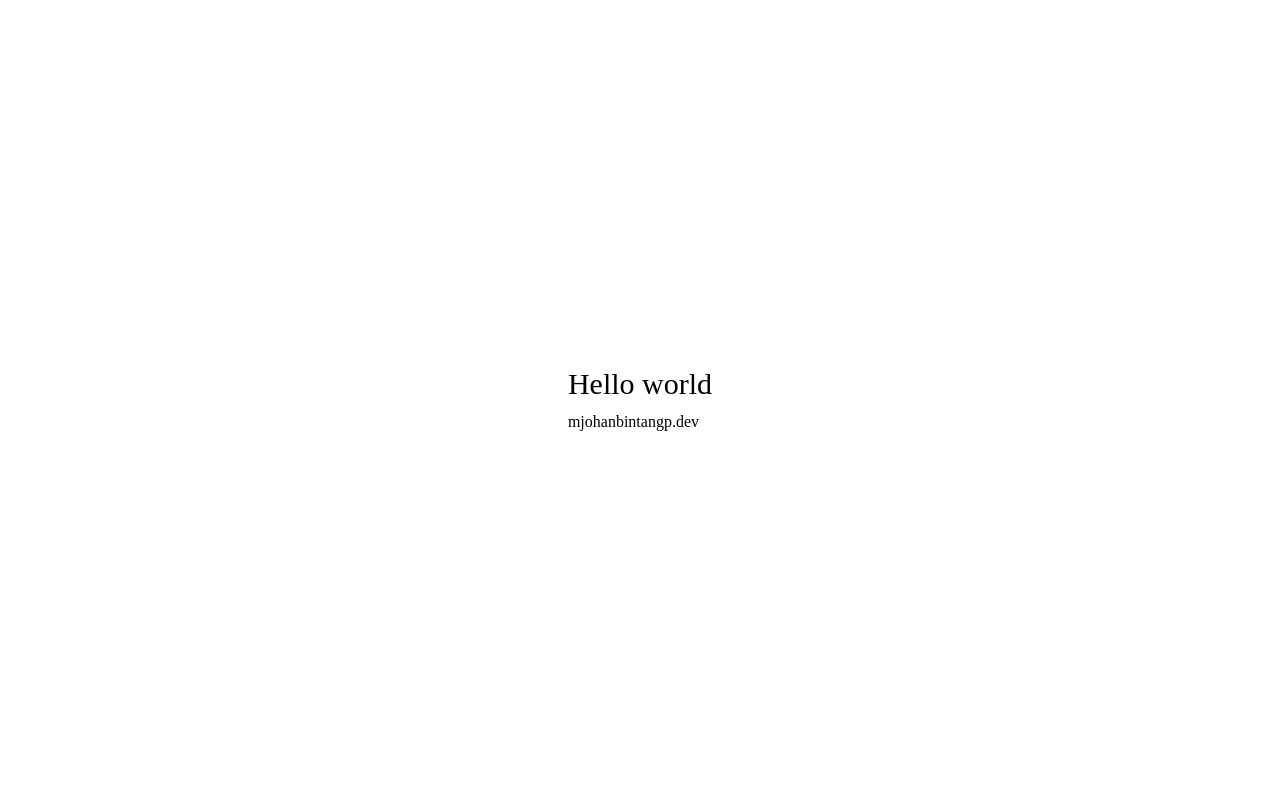
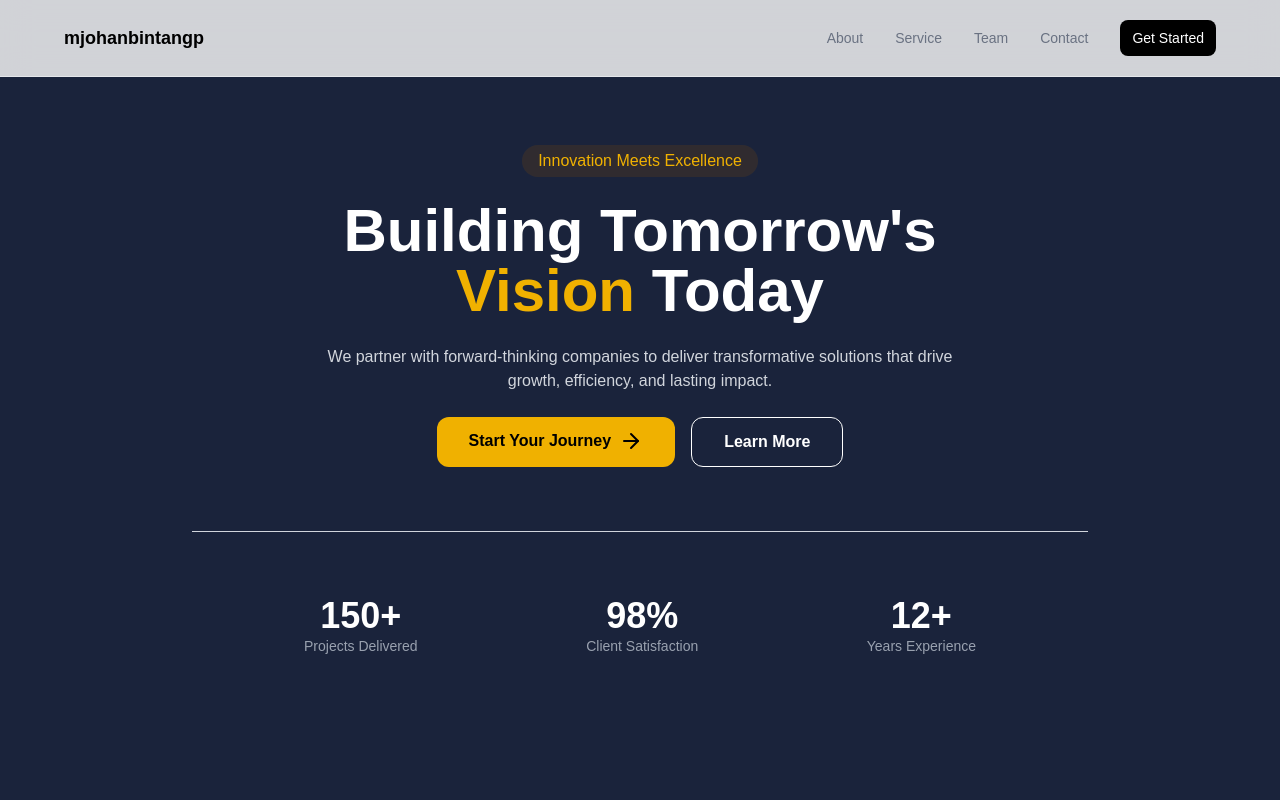
Before and after one commit to MJohanBintangP/learning2, a React (Vite) app: page / in a window 1280 px wide. Shown: the top 800 px of the page. Built offline with nearby package versions, Linux system fonts and the light colour scheme.

Commit message:
add navbar + hero section

```diff
--- a/package.json
+++ b/package.json
@@ -11,6 +11,7 @@
   },
   "dependencies": {
     "@tailwindcss/vite": "^4.1.18",
+    "lucide-react": "^0.561.0",
     "react": "^19.2.0",
     "react-dom": "^19.2.0",
     "tailwindcss": "^4.1.18"
--- a/src/App.tsx
+++ b/src/App.tsx
@@ -1,12 +1,13 @@
+import Navbar from './components/Navbar';
+import Hero from './components/Hero';
+import About from './components/About';
+
 export default function App() {
   return (
-    <main className="w-screen min-h-screen flex justify-center items-center font-[poppins]">
-      <div className="flex flex-col gap-2">
-        <h1 className="text-3xl font-medium">Hello world</h1>
-        <a className="transition-all duration-300 hover:text-gray-300 font-medium text-md" target="_blank" href="https://mjohanbintangp.dev/">
-          mjohanbintangp.dev
-        </a>
-      </div>
+    <main className="min-h-screen font-[sans-serif] overflow-x-hidden">
+      <Navbar />
+      <Hero />
+      <About />
     </main>
   );
 }
--- /dev/null
+++ b/src/components/About.tsx
@@ -0,0 +1,7 @@
+export default function About() {
+  return (
+    <section className="min-h-screen flex justify-center items-center">
+      <h1 className="text-black">about</h1>
+    </section>
+  );
+}
--- /dev/null
+++ b/src/components/Hero.tsx
@@ -0,0 +1,44 @@
+import { ArrowRight } from 'lucide-react';
+
+export default function Hero() {
+  const Persentage = [
+    {
+      number: '150+',
+      desc: 'Projects Delivered',
+    },
+    {
+      number: '98%',
+      desc: 'Client Satisfaction',
+    },
+    {
+      number: '12+',
+      desc: 'Years Experience',
+    },
+  ];
+
+  return (
+    <section className="bg-[#1A233B] min-h-screen flex flex-col justify-center items-center">
+      <div className="bg-yellow-800/20 text-yellow-500 font-medium rounded-full py-1 px-4 mb-6">Innovation Meets Excellence</div>
+      <h1 className="text-white max-w-3xl text-center font-semibold text-4xl md:text-6xl mb-6">
+        Building Tomorrow's <span className="text-yellow-500">Vision</span> Today
+      </h1>
+      <p className="text-gray-300 max-w-lg md:max-w-2xl font-medium text-center mb-6">We partner with forward-thinking companies to deliver transformative solutions that drive growth, efficiency, and lasting impact.</p>
+      <div className="flex flex-col md:flex-row gap-4">
+        <button className="cursor-pointer hover:-translate-y-0.5 duration-300 transition-all bg-yellow-500 hover:bg-yellow-600 text-black font-semibold rounded-xl px-8 py-3 flex gap-2">
+          Start Your Journey
+          <ArrowRight />
+        </button>
+        <button className="hover:bg-white/10 cursor-pointer transition-all duration-300 text-white font-semibold border border-white rounded-xl px-8 py-3">Learn More</button>
+      </div>
+      <hr className="text-gray-300 w-lg md:w-4xl my-16" />
+      <div className="flex justify-between w-md md:w-2xl">
+        {Persentage.map((p) => (
+          <div className="flex flex-col items-center">
+            <div className="text-white font-semibold text-4xl">{p.number}</div>
+            <div className="text-gray-400 text-sm">{p.desc}</div>
+          </div>
+        ))}
+      </div>
+    </section>
+  );
+}
--- /dev/null
+++ b/src/components/Navbar.tsx
@@ -0,0 +1,45 @@
+import { Menu, X } from 'lucide-react';
+import { useState } from 'react';
+
+export default function Navbar() {
+  const [Open, setOpen] = useState(false);
+
+  return (
+    <nav className="fixed top-0 z-99 w-full py-5 bg-white/80 backdrop-blur-lg border-b border-b-gray-200">
+      <div className="flex items-center justify-between px-6 md:px-16 ">
+        <h1 className="text-lg font-semibold">mjohanbintangp</h1>
+        <ul className="hidden md:flex items-center gap-8">
+          <a href="#about" className="text-sm text-gray-500 hover:text-black transition-all">
+            About
+          </a>
+          <a href="#service" className="text-sm text-gray-500 hover:text-black transition-all">
+            Service
+          </a>
+          <a href="#team" className="text-sm text-gray-500 hover:text-black transition-all">
+            Team
+          </a>
+          <a href="#contact" className="text-sm text-gray-500 hover:text-black transition-all">
+            Contact
+          </a>
+          <button className="cursor-pointer bg-black hover:bg-black/80 rounded-lg px-3 py-2 text-sm text-white">Get Started</button>
+        </ul>
+        <button onClick={() => setOpen(!Open)} className="cursor-pointer flex md:hidden">
+          {Open ? <X /> : <Menu />}
+        </button>
+      </div>
+
+      {/* navbar dropdown */}
+      {Open && (
+        <div className="md:hidden absolute w-full top-full py-6 bg-white/80 backdrop-blur-lg">
+          <ul className="flex flex-col items-start px-6 gap-8">
+            <li className="text-sm text-gray-500 hover:text-black transition-all">About</li>
+            <li className="text-sm text-gray-500 hover:text-black transition-all">Service</li>
+            <li className="text-sm text-gray-500 hover:text-black transition-all">Team</li>
+            <li className="text-sm text-gray-500 hover:text-black transition-all">Contact</li>
+            <button className="bg-black rounded-lg px-3 py-2 text-sm text-white">Get Started</button>
+          </ul>
+        </div>
+      )}
+    </nav>
+  );
+}
```
Also changed, not shown: 1 other file (tests, documents, lock files or other folders).
